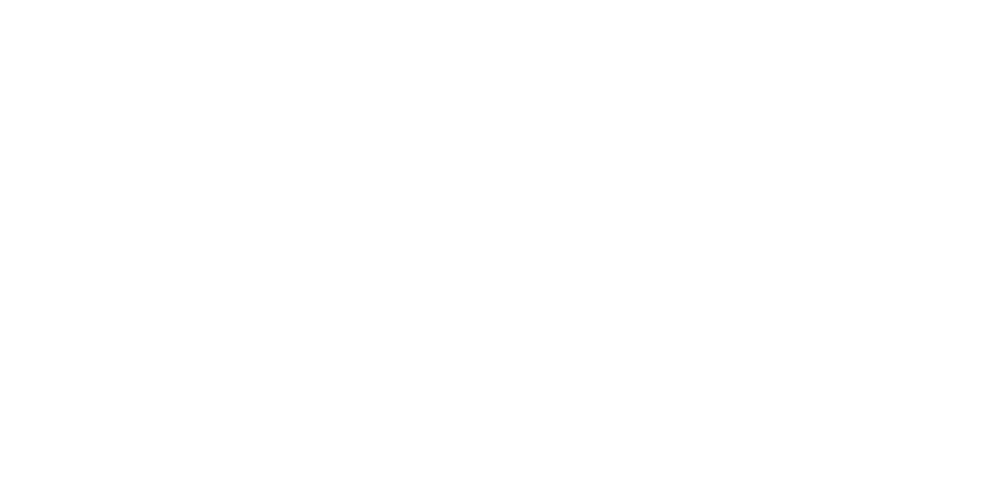
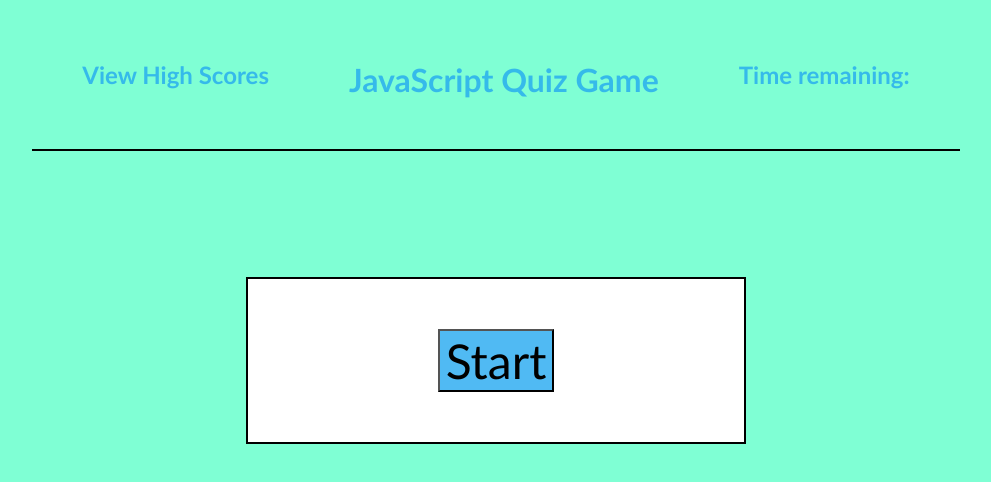
Before and after one commit to chrisdhodges12/quiz-game, a plain HTML site: page index.html in a window 1280 px wide. Shown: the whole page, without its empty margins (144-1135 px from the left). Drawn offline with Linux system fonts and the light colour scheme.

Commit message:
add basic html and css styles

```diff
--- a/assets/style.css
+++ b/assets/style.css
@@ -0,0 +1,63 @@
+* {
+    box-sizing: border-box;
+font-family: 'Gill Sans', 'Gill Sans MT', Calibri, 'Trebuchet MS', sans-serif;
+}
+
+
+
+body {
+    background-color: aquamarine;
+    padding: 0;
+    margin: 0;
+    display: flex;
+    justify-content: center;
+    align-items: center;
+    /* width: 100vh; */
+    height: 90vh;
+    flex-direction: row;
+}
+header {
+    display: flex;
+     text-align: center  ;
+     top: 0;
+     margin: 10px;
+     padding:10px;
+     position: fixed;
+     border-bottom: solid black 2px;
+     color:rgba(33, 167, 240, 0.786)
+}
+h1, h2 {
+    padding:20px;
+    margin: 20px;
+}
+
+.container {
+    width: 500px;
+    background-color: white;
+    display: flex;
+    border: 2px solid black;
+    /* border-radius: 5%; */
+    justify-content: center;
+    padding: 50px;
+    margin:10px;
+    /* flex-wrap: wrap; */
+}
+
+.questions {
+    display: flex;
+
+}
+ .answers {
+    display: flex;
+ }
+
+ .btn {
+     background-color: rgba(33, 167, 240, 0.786);
+ }
+
+ .pressStart {
+     font-size: 3rem;
+
+ }
+ .hide {
+     display: none}
--- a/index.html
+++ b/index.html
@@ -4,9 +4,38 @@
     <meta charset="UTF-8">
     <meta http-equiv="X-UA-Compatible" content="IE=edge">
     <meta name="viewport" content="width=device-width, initial-scale=1.0">
-    <title>Document</title>
+    <link rel="stylesheet" href="assets/style.css">
+    <title>Quiz App</title>
 </head>
+
+
 <body>
+    <header>
+        <h2 class="displayHighScore">View High Scores</h2>
+        <h1>JavaScript Quiz Game</h1>
+        <h2 class="timeRemaining">Time remaining:
+            <div id="timeRemaining"></div>
+        </h2>
+    </header>
+    <div class="container">
+        <div id="questionContainer" class="hide">
+            <div id="question" class="question">
+                Question 1:
+                <div id="answer-btns" class="answer-btns">
+                    <button class="btn">Answer 1</button>
+                    <button class="btn">Answer 2</button>
+                    <button class="btn">Answer 3</button>
+                    <button class="btn">Answer 4</button>
+                </div>
+            </div>
 
+        </div>
+        <div class="start-btn">
+            <button class="pressStart btn">Start</button>
+        </div>
+    </div>
+
+
+    <script src="assets/script.js"></script>
 </body>
 </html>
```
Also changed, not shown: 1 other file.
